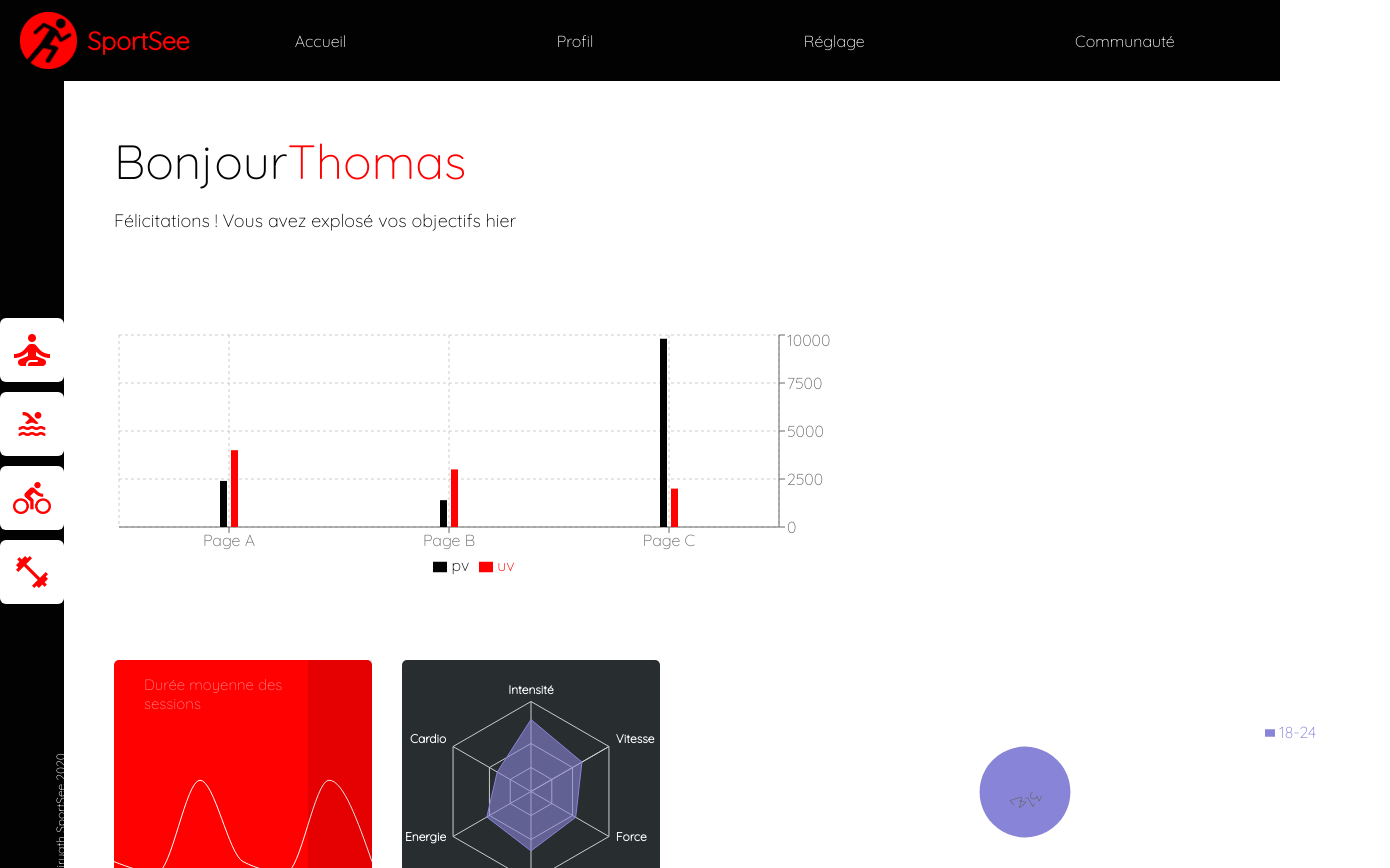
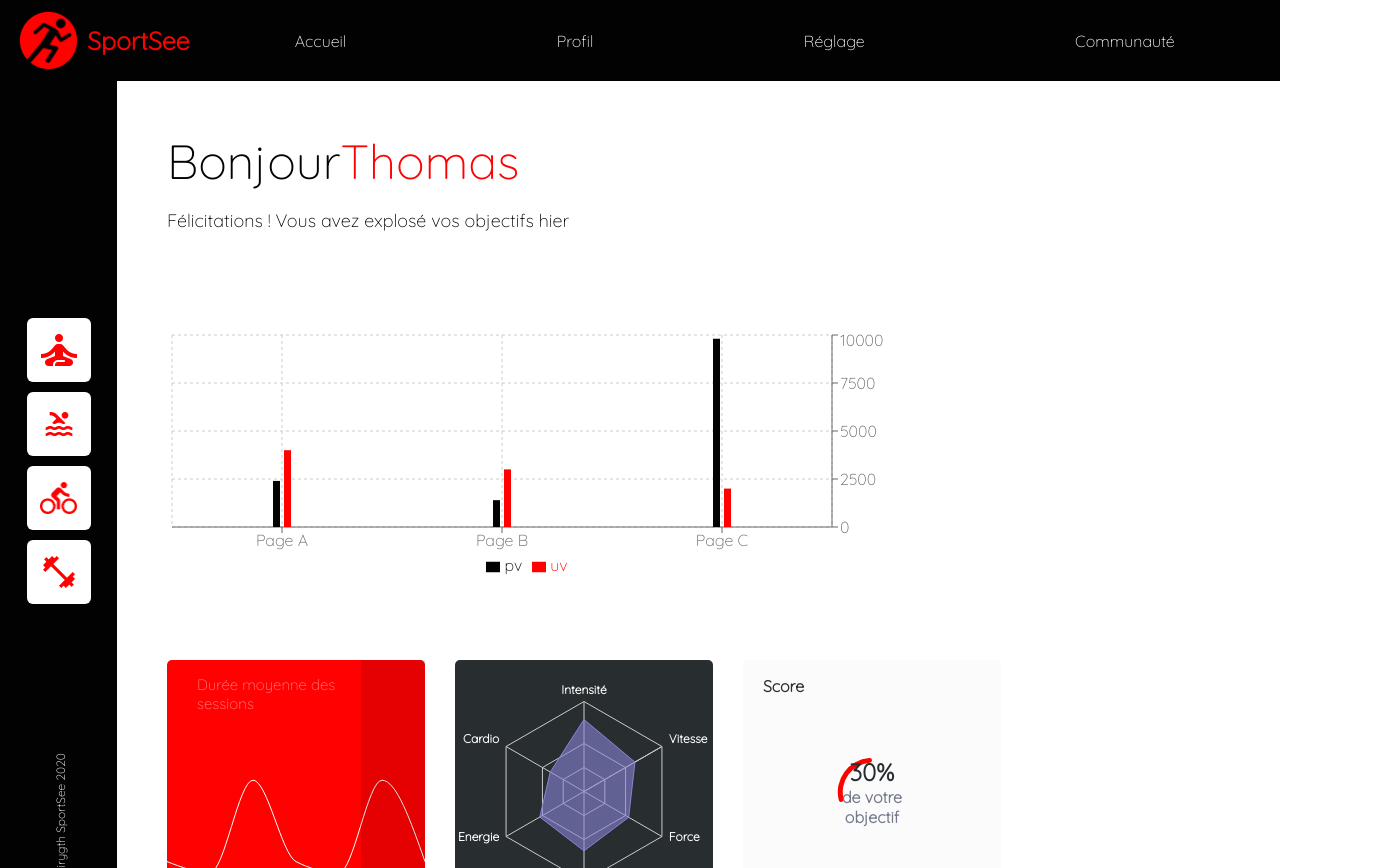
Before and after one commit to Salim-camara/sportSee, a React (Create React App) app: page / in a window 1280 px wide. Shown: the top 868 px of the page, 1390 px wide, since content can reach past the window. Built offline with nearby package versions, Linux system fonts and the light colour scheme.

Commit message:
feat(chartCircle): OK

```diff
--- a/src/components/charts/ChartCircle.jsx
+++ b/src/components/charts/ChartCircle.jsx
@@ -4,40 +4,38 @@
 const ChartCircle = () => {
   const data = [
     {
-      name: "18-24",
-      uv: 31.47,
-      pv: 2400,
-      fill: "#8884d8",
+      fill: "transparent",
+      value: 100,
     },
+    {
+        name: "18-24",
+        fill: "#FF0101",
+        value: 30,
+      },
   ];
   return (
     <div className="chartCircle">
+        <p className="chartCircle--score">Score</p>
       <RadialBarChart
         width={730}
         height={250}
-        innerRadius="10%"
-        outerRadius="80%"
+        innerRadius="60%"
+        outerRadius="90%"
         data={data}
-        startAngle={360}
-        endAngle={0}
+        startAngle={90}
+        endAngle={450}
       >
         <RadialBar
-          minAngle={150}
-          label={{ fill: "#666", position: "insideStart" }}
-          background
-          clockWise={true}
-          dataKey="uv"
+          minAngle={15}
+        //   clockWise={true}
+          dataKey="value"
+          cornerRadius={50}
         />
-        <Legend
-          iconSize={10}
-          width={120}
-          height={140}
-          layout="vertical"
-          verticalAlign="middle"
-          align="right"
-        />
-        <Tooltip />
       </RadialBarChart>
+      <div className="chartCircle__text">
+        <p className="chartCircle__text--title">30%</p>
+        <p className="chartCircle__text--subTitle">de votre <br />objectif</p>
+      </div>
     </div>
   );
 };
--- a/src/styles/components/charts/_chartCircle.scss
+++ b/src/styles/components/charts/_chartCircle.scss
@@ -1,3 +1,37 @@
 .chartCircle {
+  display: flex;
+  justify-content: center;
+  align-items: center;
+  width: 258px;
+  height: 263px;
+  border-radius: 5px;
+  background-color: #fbfbfb;
+  margin-left: 30px;
+  position: relative;
 
+  &--score {
+    position: absolute;
+    left: 20px;
+    top: 0;
+    color: #282D30;
+    font-weight: 900;
+  }
+
+  &__text {
+    display: flex;
+    flex-direction: column;
+    position: absolute;
+
+    &--title {
+      font-size: 24px;
+      font-weight: 900;
+      margin: 0;
+      color: #282D30;
+    }
+    &--subTitle {
+      font-weight: 700;
+      margin: 0;
+      color: #74798c;
+    }
+  }
 }
```
